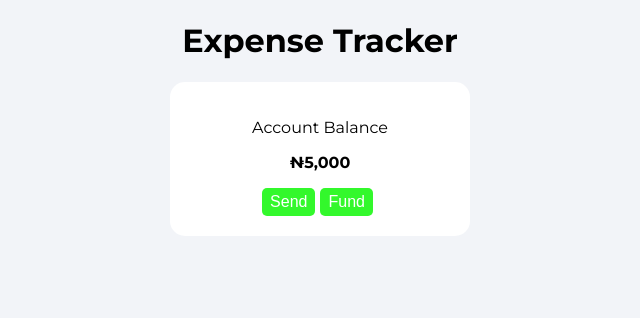
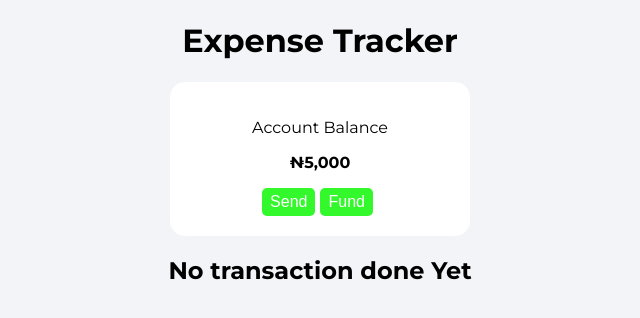
Before and after one commit to Raymond-techy/expenseTracker-React, a React (Vite) app: page / in a window 1280 px wide. Shown: the top 318 px of the page, without its empty margins (320-960 px from the left). Built offline with nearby package versions, Linux system fonts and the light colour scheme.

Commit message:
initial commit

```diff
--- a/src/Components/Expense.jsx
+++ b/src/Components/Expense.jsx
@@ -85,6 +85,7 @@ function Expense() {
           </form>
         </div>
       )}
+      {transactionList.length > 0 ? (
         <div className="transList">
           {transactionList.map((transaction, index) => (
             <ul
@@ -113,6 +114,9 @@ function Expense() {
             </ul>
           ))}
         </div>
+      ) : (
+        <h2>No transaction done Yet</h2>
+      )}
     </div>
   );
 }
```
Lines whose indentation alone changed are shown as unchanged.
